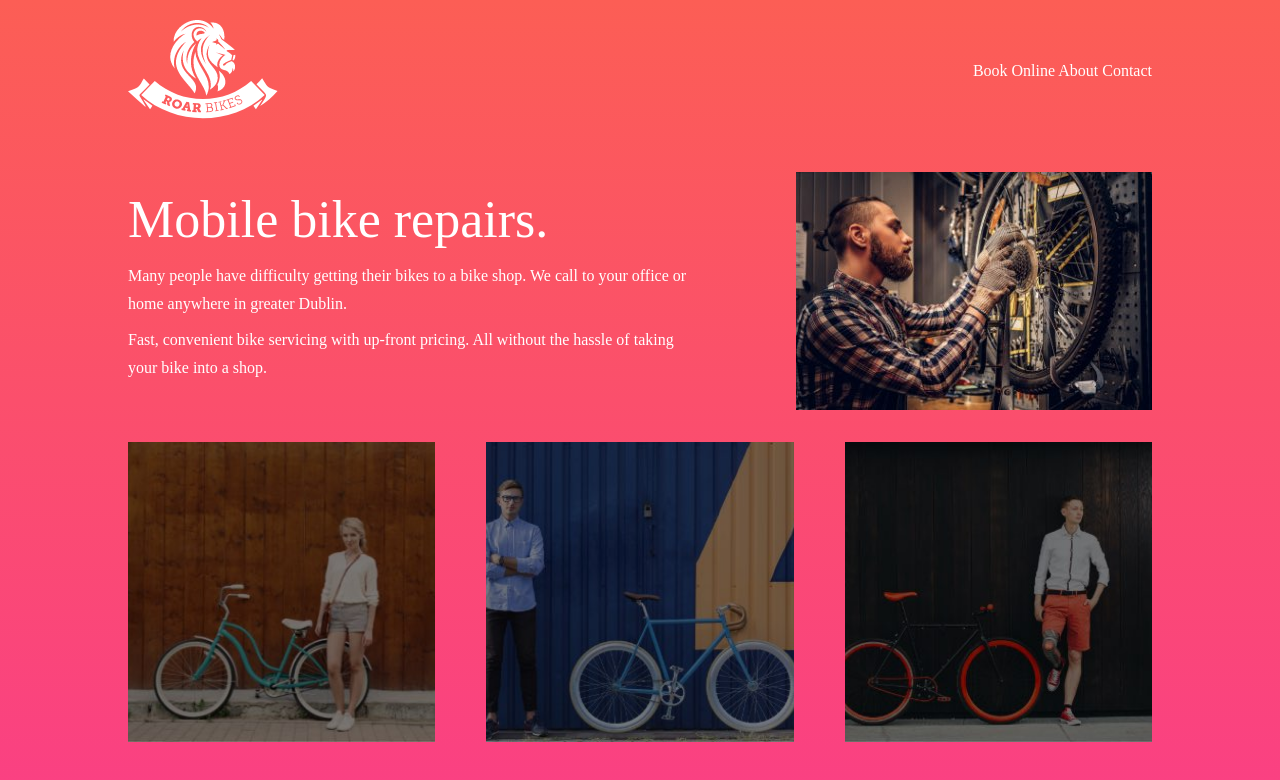
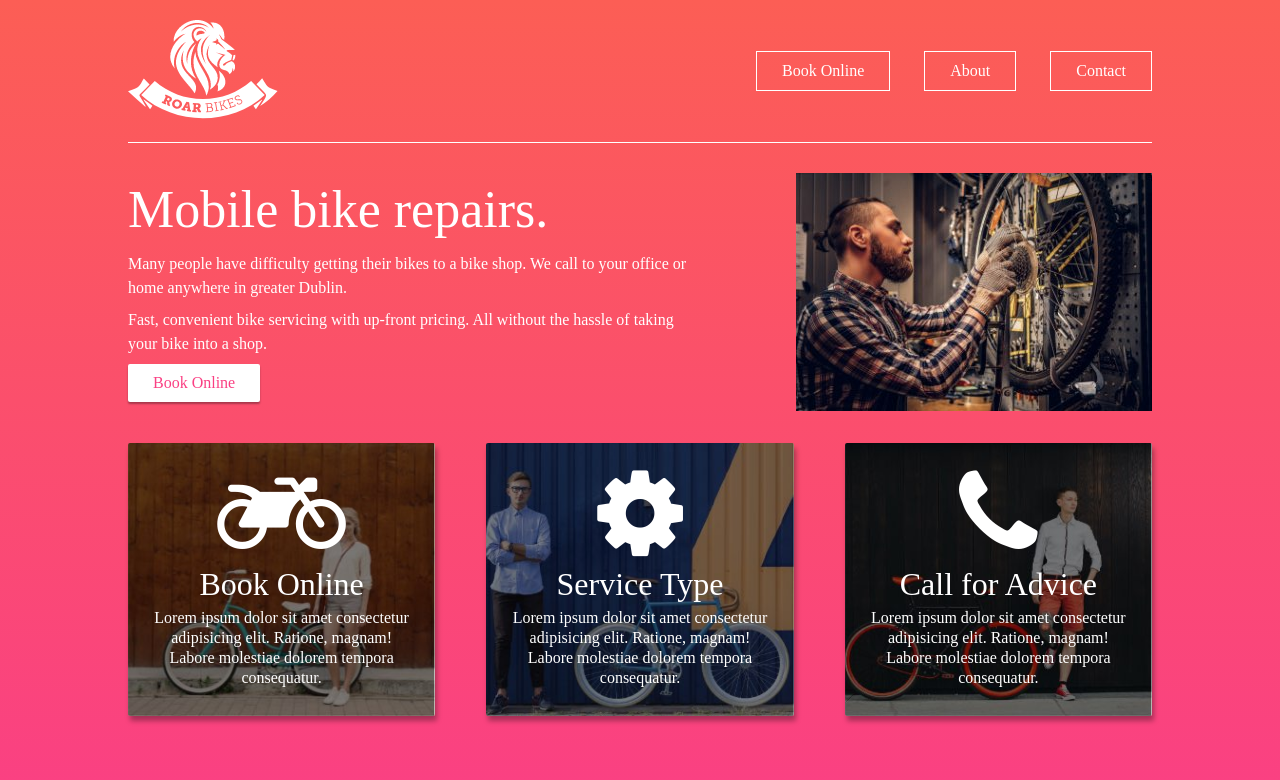
Before and after one commit to raguraman6066/project2-Mobile-bike-repairs, a plain HTML site: page index.html in a window 1280 px wide. Drawn offline with Linux system fonts and the light colour scheme; a web font is replaced by a local one.

Commit message:
herobox completed

```diff
--- a/index.html
+++ b/index.html
@@ -12,6 +12,10 @@
       href="https://fonts.googleapis.com/css2?family=Playfair:ital,opsz,wght@0,5..1200,300..900;1,5..1200,300..900&family=Roboto:ital,wght@0,100..900;1,100..900&display=swap"
       rel="stylesheet"
     />
+    <link
+      rel="stylesheet"
+      href="https://cdnjs.cloudflare.com/ajax/libs/font-awesome/4.7.0/css/font-awesome.min.css"
+    />
   </head>
   <body>
     <div class="container">
@@ -23,28 +27,64 @@
           />
         </div>
 
-        <div>Book Online About Contact</div>
+        <div>
+          <a href="" class="navbutton">Book Online</a>
+          <a href="" class="navbutton">About</a>
+          <a href="" class="navbutton">Contact</a>
+        </div>
       </header>
+
       <main>
         <div class="herobox1">
           <h1 class="h1">Mobile bike repairs.</h1>
-          <p>
+          <p class="p">
             Many people have difficulty getting their bikes to a bike shop. We
             call to your office or home anywhere in greater Dublin.
           </p>
-          <p>
+          <p class="p">
             Fast, convenient bike servicing with up-front pricing. All without
             the hassle of taking your bike into a shop.
           </p>
+          <a href="#" class="mybutton">Book Online</a>
         </div>
         <div class="herobox2">
           <img src="images/image-bike-repair-service.jpg" alt="" />
         </div>
       </main>
       <div class="cards">
-        <div class="card1"></div>
-        <div class="card2"></div>
-        <div class="card3"></div>
+        <div class="card1">
+          <a href="">
+            <i
+              class="fa fa-motorcycle"
+              style="color: #ffffff; font-size: 100px"
+            ></i>
+            <h2 class="h2">Book Online</h2>
+            <p class="p">
+              Lorem ipsum dolor sit amet consectetur adipisicing elit. Ratione,
+              magnam! Labore molestiae dolorem tempora consequatur.
+            </p>
+          </a>
+        </div>
+        <div class="card2">
+          <a href="">
+            <i class="fa fa-cog" style="color: #ffffff; font-size: 100px"></i>
+            <h2 class="h2">Service Type</h2>
+            <p class="p">
+              Lorem ipsum dolor sit amet consectetur adipisicing elit. Ratione,
+              magnam! Labore molestiae dolorem tempora consequatur.
+            </p>
+          </a>
+        </div>
+        <div class="card3">
+          <a href="">
+            <i class="fa fa-phone" style="color: #ffffff; font-size: 100px"></i>
+            <h2 class="h2">Call for Advice</h2>
+            <p class="p">
+              Lorem ipsum dolor sit amet consectetur adipisicing elit. Ratione,
+              magnam! Labore molestiae dolorem tempora consequatur.
+            </p>
+          </a>
+        </div>
       </div>
     </div>
   </body>
--- a/style.css
+++ b/style.css
@@ -10,7 +10,6 @@ body {
 .container {
   width: 1024px;
 
-  min-height: 300px;
   margin-left: auto;
   margin-right: auto;
 }
@@ -20,6 +19,7 @@ body {
   justify-content: space-between;
   align-items: center;
   padding: 20px 0px;
+  border-bottom: 1px solid white;
 }
 
 main {
@@ -28,15 +28,22 @@ main {
   align-items: center;
 }
 .cards {
-  min-height: 300px;
   display: flex;
   justify-content: space-between;
+  text-align: center;
+}
+.card1,
+.card2,
+.card3 {
+  padding: 20px;
+  box-sizing: border-box;
+  border-radius: 2px;
+  box-shadow: 2px 5px 5px rgba(12, 12, 12, 0.342);
 }
 .card1 {
   background-image: url(images/image-background-card1.jpg);
   background-size: cover;
   min-height: 250px;
-
   background-position: bottom;
   width: 30%;
 }
@@ -47,6 +54,8 @@ main {
   min-height: 250px;
   background-position: bottom;
   width: 30%;
+  padding: 20px;
+  box-sizing: border-box;
 }
 .card3 {
   min-height: 250px;
@@ -54,14 +63,16 @@ main {
   background-size: cover;
   background-position: bottom;
   width: 30%;
+  padding: 20px;
+  box-sizing: border-box;
 }
 
 .herobox1 {
   flex: 2;
   padding-right: 100px;
 }
-.herobox1 p {
-  line-height: 1.75rem;
+.p {
+  line-height: 1.5rem;
   margin-bottom: 0.5rem;
 }
 .herobox2 {
@@ -74,3 +85,43 @@ main {
   font-family: "Playfair", serif;
   margin-bottom: 1rem;
 }
+.h2 {
+  font-size: 2rem;
+  color: white;
+  font-family: "Playfair", serif;
+  margin-bottom: 0.5rem;
+  margin-top: 5px;
+}
+
+.cards .p {
+  line-height: 1.25rem;
+  margin-bottom: 0.5rem;
+  text-align: center;
+  color: #ffffff;
+}
+.cards a {
+  text-decoration: none;
+}
+.mybutton {
+  background-color: white;
+  text-decoration: none;
+  color: #fa4083;
+  font-family: "Playfair", serif;
+  padding: 11px 25px;
+
+  display: inline-block;
+  border-radius: 2px;
+  box-shadow: 0px 2px 2px rgba(12, 12, 12, 0.342);
+}
+.header .mybutton {
+  margin-left: 30px;
+}
+.navbutton {
+  text-decoration: none;
+  border: 1px solid white;
+  font-family: "Playfair", serif;
+  padding: 11px 25px;
+  color: white;
+  display: inline-block;
+  margin-left: 30px;
+}
```
